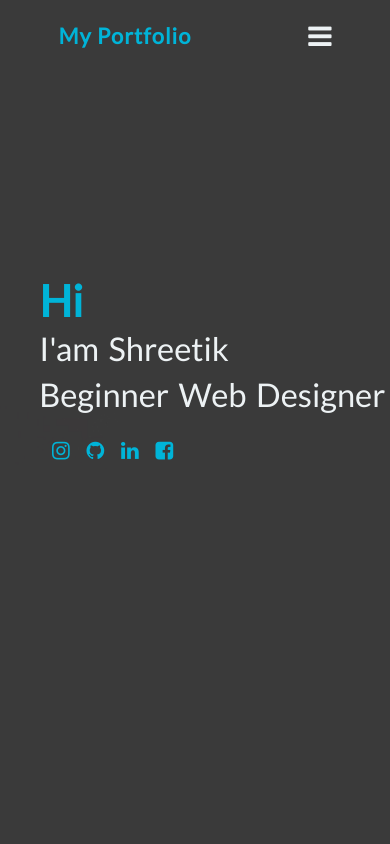
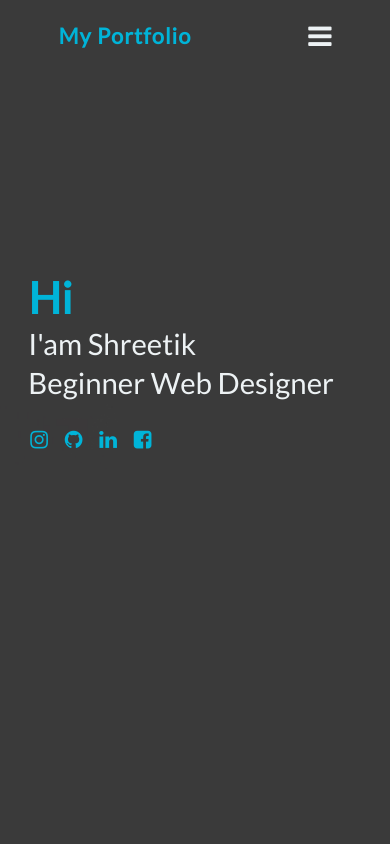
Before and after one commit to shreetik/My-Portfolio.github.io, a plain HTML site: page index.html in a window 390 px wide. Shown: the top 844 px of the page. Drawn offline with Linux system fonts and the light colour scheme.

Commit message:
changing font size

```diff
--- a/style.css
+++ b/style.css
@@ -15,6 +15,7 @@
 .container {
   width: 100%;
   height: 100vh;
+
   /* background-image: url("shreetik.jpg");
   background-repeat: no-repeat; */
   /* background-size: cover; */
@@ -123,10 +124,12 @@
   width: 60rem;
   height: 21.5rem;
   /* background-color: #edf2f4; */
+  font-size: calc(1rem + 1vw);
 }
 .box1 h1 {
   font-family: "Lato", sans-serif;
   font-size: 5rem;
+
   font-weight: lighter;
   word-spacing: 0.3rem;
   line-height: 5.9rem;
@@ -263,9 +266,9 @@
 }
 
 @media only screen and (max-width: 480px) {
-  html {
-    font-size: 65%;
-  }
+  /* html {
+    font-size: 10px;
+  } */
 
   .ham {
     display: inline-block;
@@ -288,20 +291,21 @@
     height: 50.1rem;
   }
   .box1 {
-    width: 32.5rem;
+    width: 34.5rem;
     height: 12.4rem;
   }
   #hi {
     font-size: 4rem;
-    margin-bottom: 0.2rem;
+    margin-bottom: 0.6rem;
   }
   .box1 h1 {
-    font-size: 3rem;
-    line-height: 4.2rem;
+    font-size: 2.7rem;
+    line-height: 3.6rem;
+    word-spacing: 0rem;
   }
   .con-icon {
-    right: 23rem;
-    top: 32.8rem;
+    right: 25rem;
+    top: 31.8rem;
     justify-content: space-around;
   }
   .con-icon i {
```
